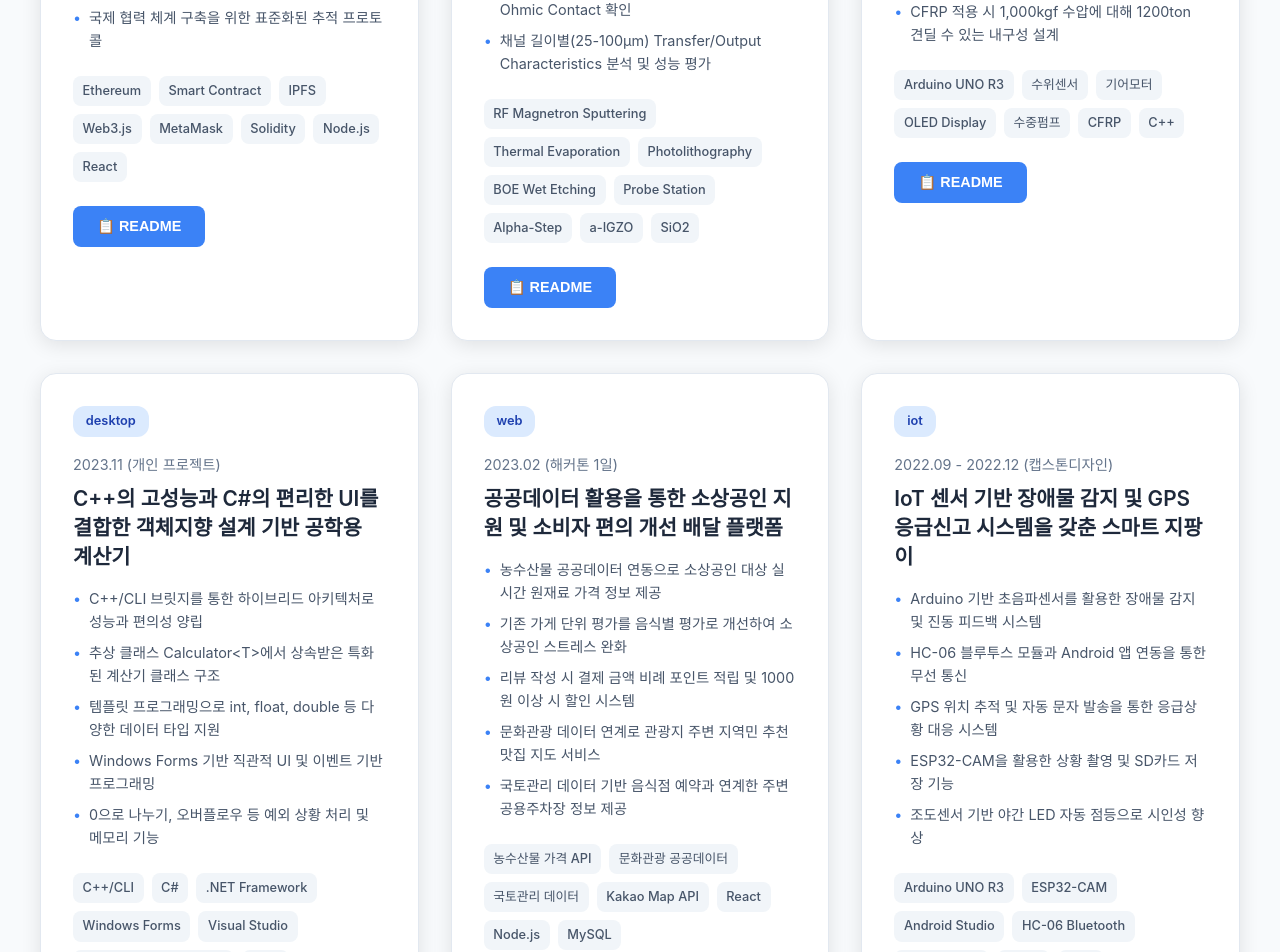
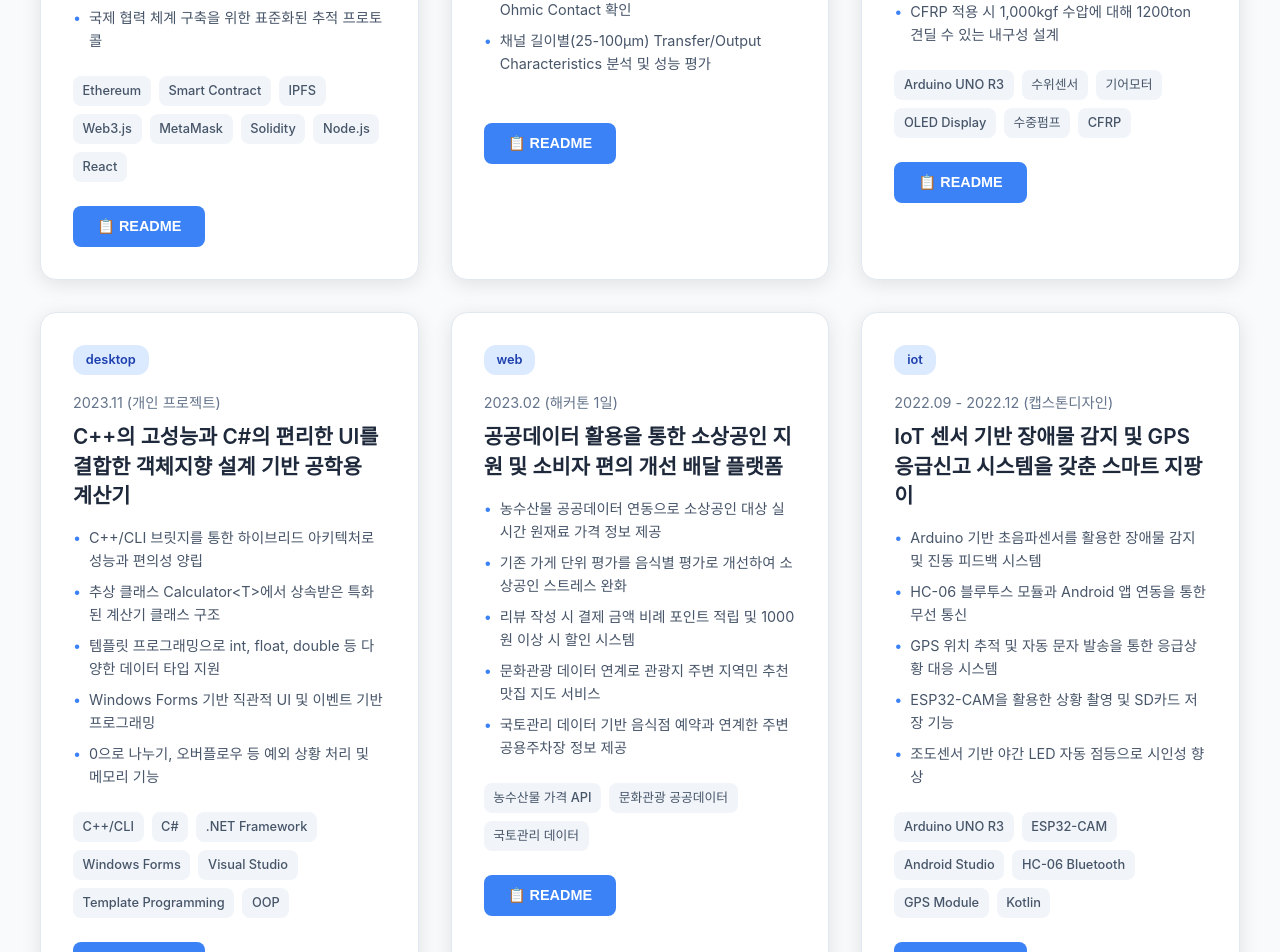
Before and after one commit to seung121-9/Portfolio, a React (Create React App) app in the folder Portfolio/portfolio-app/: page / in a window 1280 px wide. Shown: the part 3900-4852 px from the top of the page. Built offline with nearby package versions, Linux system fonts and the light colour scheme.

Commit message:
업데이트 5

```diff
--- a/Portfolio/portfolio-app/src/App.js
+++ b/Portfolio/portfolio-app/src/App.js
@@ -225,14 +225,7 @@ const Portfolio = () => {
 	      '채널 길이별(25-100μm) Transfer/Output Characteristics 분석 및 성능 평가'
 	    ],
 	    tech: [
-	      'RF Magnetron Sputtering',
-	      'Thermal Evaporation',
-	      'Photolithography',
-	      'BOE Wet Etching',
-	      'Probe Station',
-	      'Alpha-Step',
-	      'a-IGZO',
-	      'SiO2'
+
 	    ],
 	    category: 'semiconductor',
 	    readme: {
@@ -268,7 +261,6 @@ const Portfolio = () => {
           'OLED Display',
           '수중펌프',
           'CFRP',
-          'C++'
         ],
         category: 'iot',
         readme: {
@@ -338,10 +330,6 @@ const Portfolio = () => {
           '농수산물 가격 API',
           '문화관광 공공데이터',
           '국토관리 데이터',
-          'Kakao Map API',
-          'React',
-          'Node.js',
-          'MySQL'
         ],
         category: 'web',
         readme: {
@@ -378,7 +366,6 @@ const Portfolio = () => {
           'HC-06 Bluetooth',
           'GPS Module',
           'Kotlin',
-          'C++'
         ],
         category: 'iot',
         readme: {
```
